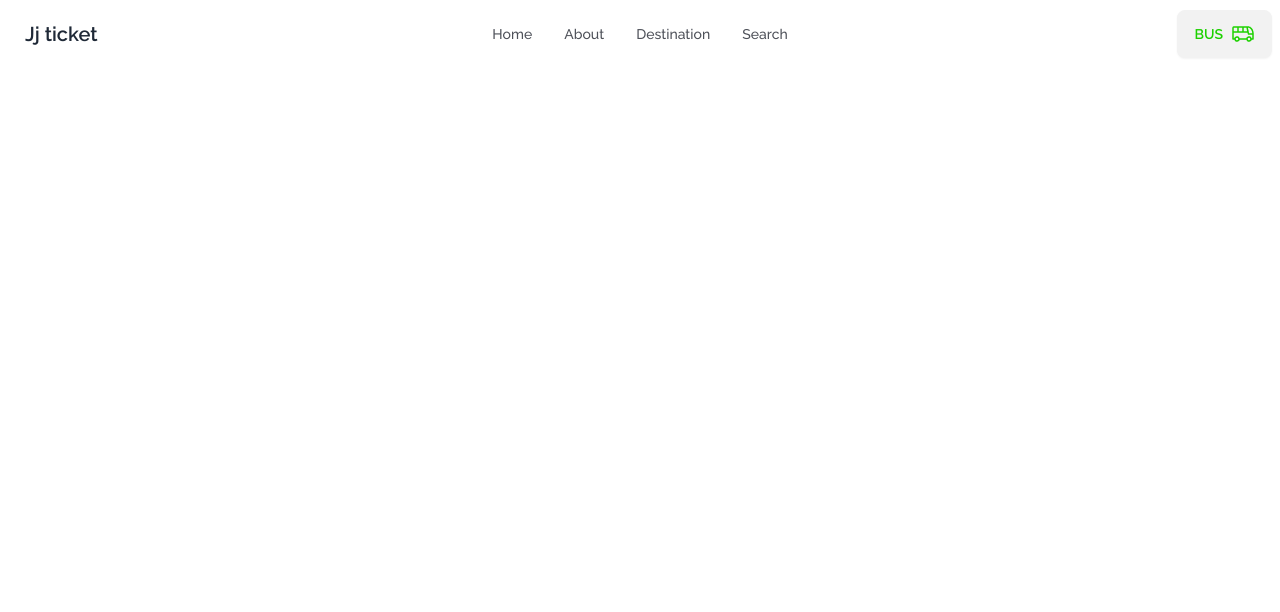
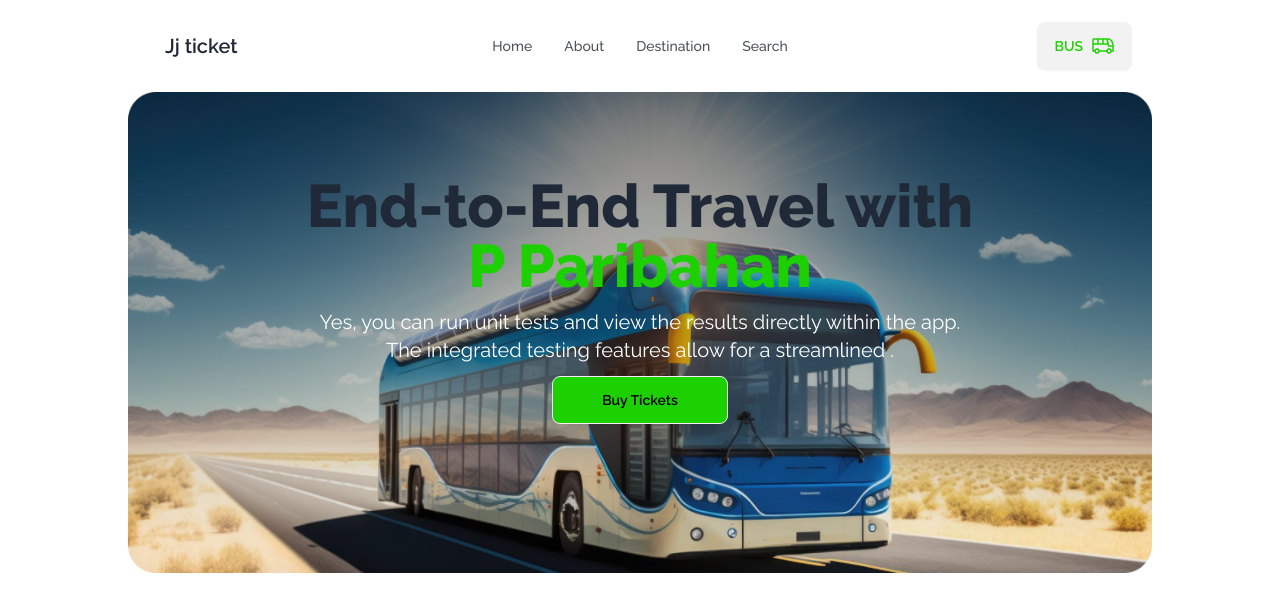
Before and after one commit to Md-Sufian-Jidan/restart-jj-bus-ticket, a plain HTML site: page index.html in a window 1280 px wide. Drawn offline with nearby package versions, Linux system fonts and the light colour scheme.

Commit message:
banner added

```diff
--- a/index.html
+++ b/index.html
@@ -39,8 +39,8 @@
 </head>
 
 <body class="raleway-font">
-    <header>
-        <div class="navbar bg-base-100">
+    <header class="md:mx-32 mx-5">
+        <div class="navbar bg-base-100 p-2 md:p-5">
             <div class="navbar-start">
                 <div class="dropdown">
                     <div tabindex="0" role="button" class="btn btn-ghost lg:hidden">
@@ -76,7 +76,20 @@
             </div>
         </div>
     </header>
-    <main></main>
+    <main>
+        <!-- banner section -->
+         <section class="md:mx-32 mx-5 relative">
+            <div>
+                <img class="md:h-full h-[300px]" src="images/banner.png" alt="">
+            </div>
+            <div class="absolute top-5 text-center space-y-3 md:py-16 md:px-44 p-5">
+                <h1 class="md:text-6xl text-xl font-extrabold">End-to-End Travel with <br><span class="text-primary-color">P Paribahan</span></h1>
+                <p class="md:text-xl text-sm text-white">Yes, you can run unit tests and view the results directly within the app. The integrated testing features allow for a streamlined .</p>
+                <button class="btn bg-primary-color text-black w-44">Buy Tickets</button>
+            </div>
+
+         </section>
+    </main>
     <footer></footer>
 </body>
 
```
